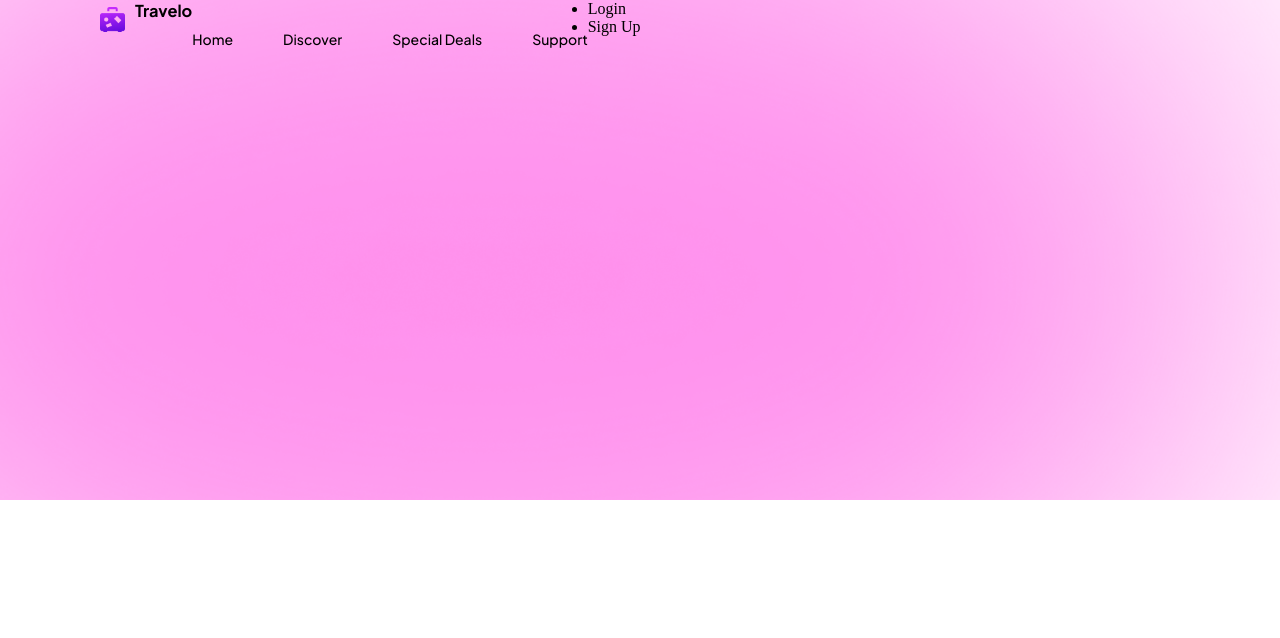
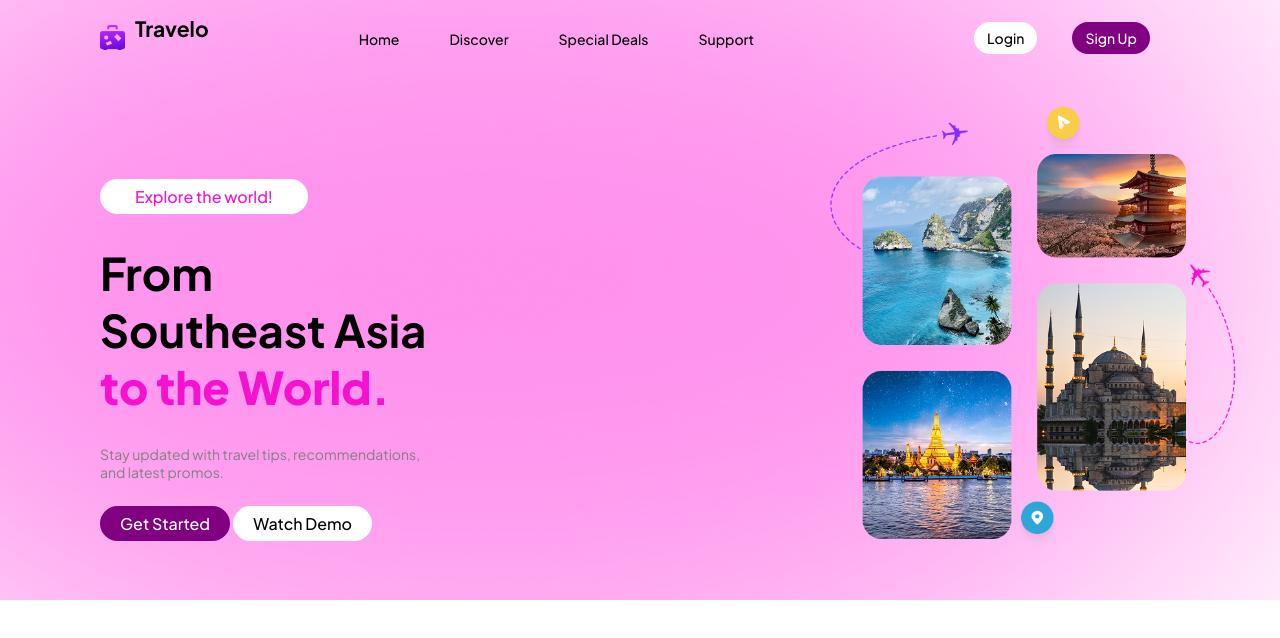
Before and after one commit to AbdullahAlAbid539/Travel-Agency, a plain HTML site: page index.html in a window 1280 px wide. Drawn offline with Linux system fonts and the light colour scheme.

Commit message:
Update code

```diff
--- a/index.html
+++ b/index.html
@@ -8,7 +8,7 @@
     <link rel="preconnect" href="https://fonts.gstatic.com" crossorigin>
     <link href="https://fonts.googleapis.com/css2?family=Plus+Jakarta+Sans:ital,wght@0,200..800;1,200..800&display=swap"
         rel="stylesheet">
-    <link rel="stylesheet" href="all.min.css">
+    <link rel="stylesheet" href="css/all.min.css">
     <link rel="stylesheet" href="project.css">
     <title>final project</title>
 </head>
@@ -28,13 +28,27 @@
             </div>
             <div class="btn">
                 <ul>
-                    <li><a href="#">Login</a></li>
-                    <li><a href="#">Sign Up</a></li>
+                    <li><a href="#" class="a_btn">Login</a></li>
+                    <li><a href="#" class="a_btn_1">Sign Up</a></li>
                 </ul>
             </div>
 
         </nav>
+
+        <div class="main_div">
+            <div class="exp">
+                <h5><a href="#">Explore the world!</a></h5>
+                <h1 class="main_h1">From</h1>
+                <h1>Southeast Asia</h1>
+                <h1 class="span">to the World.</h1>
+                <p>Stay updated with travel tips, recommendations, and latest promos.</p>
+                <a href="#" class="st">Get Started</a>
+                <a href="#" class="de">Watch Demo</a>
+            </div>
+            <div class="img"><img src="pic/cover photo.png" alt="image"></div>
+        </div>
     </section>
+
 </body>
 
 </html>
--- a/project.css
+++ b/project.css
@@ -8,7 +8,7 @@ a {
 }
 
 .cover{
-    height: 500px;
+    height: 600px;
     width: 1280px;
     background-image: url(pic/bg\ head.png);
     background-size: cover;
@@ -22,14 +22,15 @@ a {
     display: flex;
     gap: 10px;
     font-family: "Plus Jakarta Sans", sans-serif;
-    font-size: 14px;
+    font-size: 18px;
     font-weight: bold;
     color: black;
+    margin-top: 15px;
 }
 .cover .head .logo img{
     height: 25px;
     width: 25px;
-    margin-top: 7px;
+    margin-top: 10px;
 }
 .cover .head .menu ul{
     list-style: none;
@@ -40,4 +41,100 @@ a {
     font-weight: 500;
     color: black;
     margin-top: 30px;
+    margin-left: 150px;
 }
+
+.cover .head .menu ul a:hover{
+    color: blue;
+}
+.cover .head .btn ul{
+    list-style: none;
+    display: flex;
+    gap: 35px;
+    font-family: "Plus Jakarta Sans", sans-serif;
+    font-size: 14px;
+    font-weight: 500;
+    color: black;
+    margin-top: 22px;
+    margin-left: 220px;
+}
+
+.cover .head .btn ul a{
+    display: inline-block;
+}
+.cover .head .btn ul .a_btn{
+    background-color: white;
+    padding: 7px 13px;
+    border-radius: 50px;
+}
+.cover .head .btn ul .a_btn_1{
+    background-color: purple;
+    padding: 7px 13px;
+    border-radius: 50px;
+    color: white;
+}
+.cover .main_div{
+    display: flex;
+    gap: 375px;
+}
+.cover .main_div .exp a{
+    display: inline-block;
+    background-color: white;
+    padding: 7px 35px;
+    border-radius: 50px;
+    color: #f411cf;
+}
+.cover .main_div .exp{
+    font-family: "Plus Jakarta Sans", sans-serif;
+    height: 264px;
+    width: 534px;
+    font-size: 18px;
+    font-weight: 500;
+    margin-top: 100px;
+    margin-left: 100px;
+}
+.cover .main_div .exp h1{
+    font-family: "Plus Jakarta Sans", sans-serif;
+    font-size: 45px;
+    font-weight: 700;
+    color: black;
+}
+.cover .main_div .exp p{
+    font-family: "Plus Jakarta Sans", sans-serif;
+    font-size: 14px;
+    font-weight: 400;
+    color: gray;
+    margin-top: 30px;
+}
+.cover .main_div .exp .main_h1{
+    margin-top: 30px;
+}
+.cover .main_div .exp .span{
+    color: #f411cf;
+    font-weight: 800;
+}
+
+.cover .main_div .exp a{
+    margin-top: 25px;
+    display: inline-block;
+    font-family: "Plus Jakarta Sans", sans-serif;
+    font-size: 16px;
+    font-weight: 500;
+}
+.cover .main_div .exp .st{
+    padding: 7px 20px;
+    background-color: purple;
+    color: white;
+}
+
+.cover .main_div .exp .de{
+    padding: 7px 20px;
+    background-color: white;
+    color: black;
+}
+
+
+.cover .main_div .img img{
+    height: 450px;
+    margin-top: 50px;
+}
```
Also changed, not shown: css/all.min.css (renamed from all.min.css), pic/cover photo.png (added).
